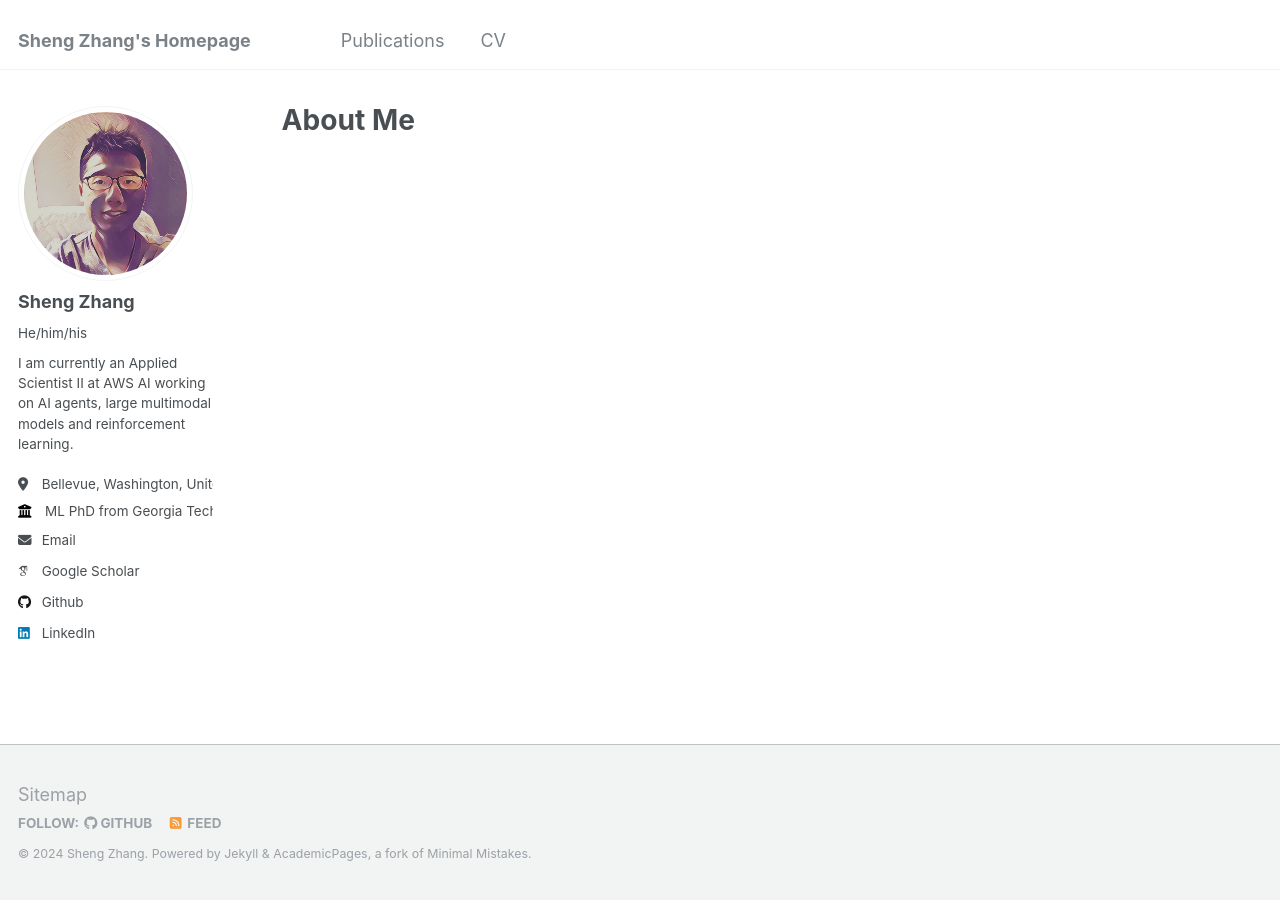
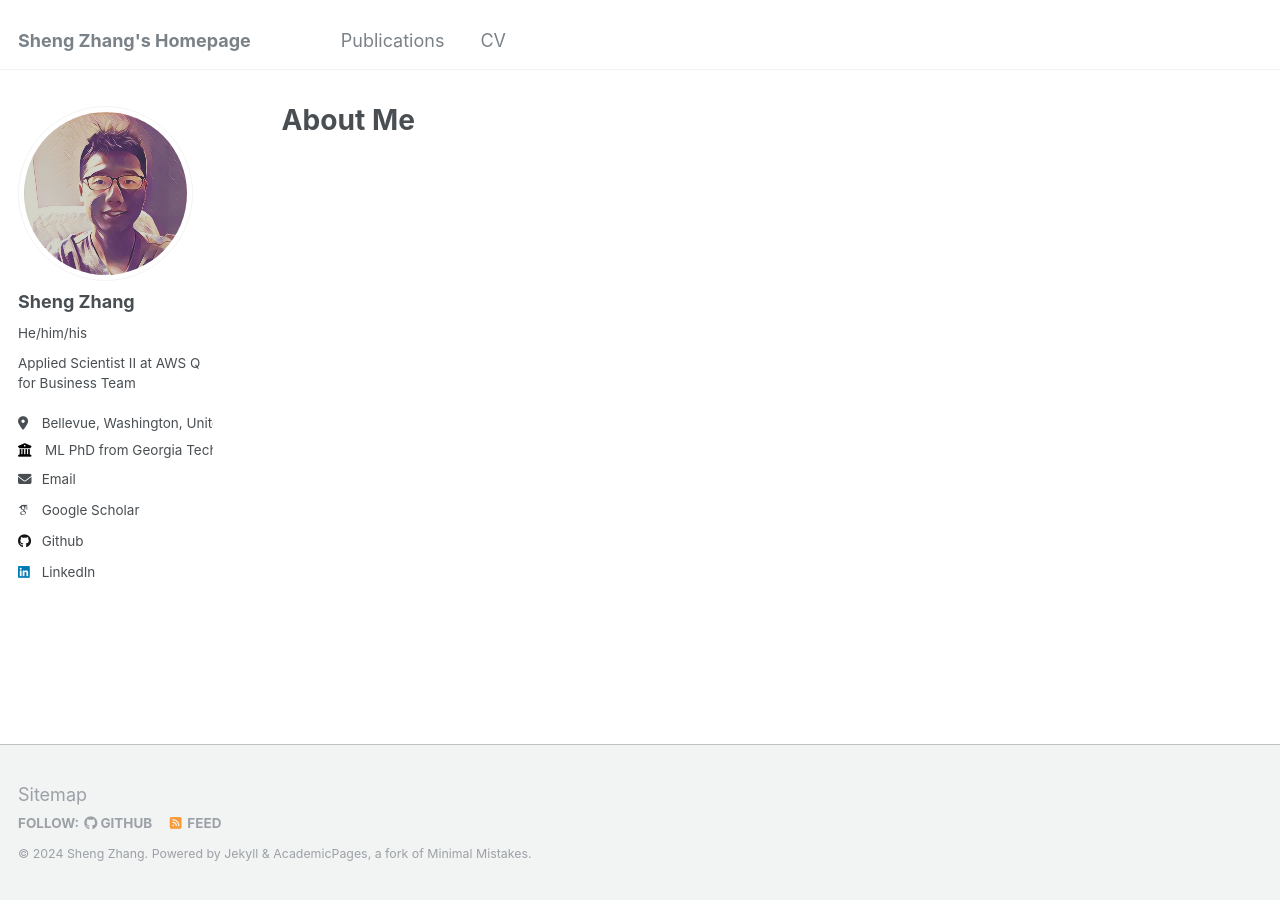
Before and after one commit to szhangml/szhangml.github.io, a Jekyll site: the page built from _pages/about.md, in a window 1280 px wide. Built offline with Jekyll 4.4.1, drawn with Linux system fonts in a browser that asks for light colours; some web fonts are replaced.

Commit message:
Update _config.yml

```diff
--- a/_config.yml
+++ b/_config.yml
@@ -24,7 +24,7 @@ author:
   avatar           : "selfie.png"
   name             : "Sheng Zhang"
   pronouns         : "He/him/his" # example: "she/her"
-  bio              : "I am currently an Applied Scientist II at AWS AI working on AI agents, large multimodal models and reinforcement learning."
+  bio              : "Applied Scientist II at AWS Q for Business Team"
   location         : "Bellevue, Washington, United States"
   employer         : "ML PhD from Georgia Tech"
   uri              : # URL
```
